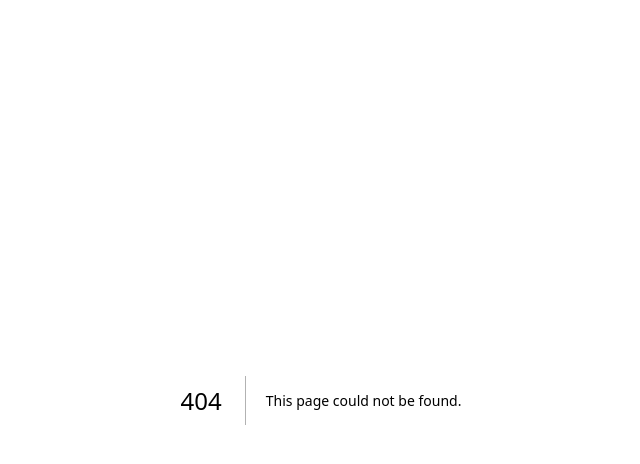
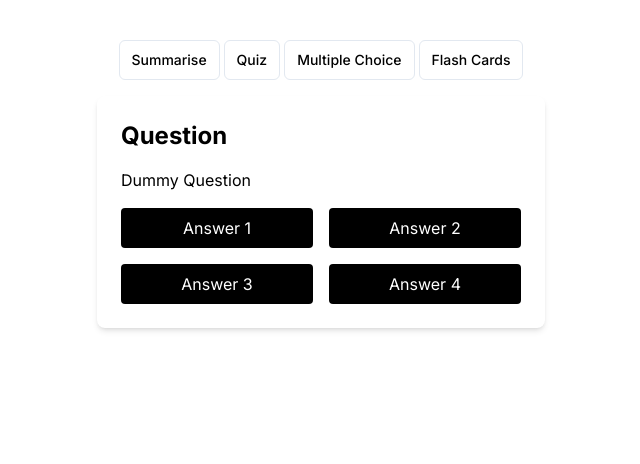
Before and after one commit to SwetanshuSingh/study-partner.ai, a Next.js app: page /mcq in a window 1280 px wide. Before the commit this address had no page. Shown: the top 464 px of the page, without its empty margins (319-959 px from the left). Built offline with nearby package versions, Linux system fonts and the light colour scheme.

Commit message:
unfinished commit

```diff
--- /dev/null
+++ b/app/mcq/page.tsx
@@ -0,0 +1,45 @@
+import { ToggleGroup, ToggleGroupItem } from "@/components/ui/toggle-group";
+import Link from "next/link";
+
+const Mcq = () => {
+  return (
+    <main className="w-full h-[100vh] p-10">
+      <div className="w-full h-full flex flex-col items-center">
+        <ToggleGroup type="single" variant="outline">
+          <Link href="/summary">
+            <ToggleGroupItem value="a">Summarise</ToggleGroupItem>
+          </Link>
+          <ToggleGroupItem value="b">Quiz</ToggleGroupItem>
+          <ToggleGroupItem value="c">Multiple Choice</ToggleGroupItem>
+          <ToggleGroupItem value="d">Flash Cards</ToggleGroupItem>
+        </ToggleGroup>
+
+        <div className="w-full max-w-md bg-white p-6 rounded-lg shadow-md my-4">
+          <h1 className="font-bold text-2xl mb-4">Question</h1>
+          <p className="text-md mb-4">Dummy Question</p>
+
+          <div className="space-y-4">
+            <div className="flex justify-between gap-4">
+            <button className="w-full py-2 px-4 rounded bg-black text-white">
+              Answer 1
+            </button>
+            <button className="w-full py-2 px-4 rounded bg-black text-white">
+              Answer 2
+            </button>
+            </div>
+            <div className="flex justify-between gap-4">
+            <button className="w-full py-2 px-4 rounded bg-black text-white">
+              Answer 3
+            </button>
+            <button className="w-full py-2 px-4 rounded bg-black text-white">
+              Answer 4
+            </button>
+            </div>
+          </div>
+        </div>
+      </div>
+    </main>
+  );
+};
+
+export default Mcq;
```
